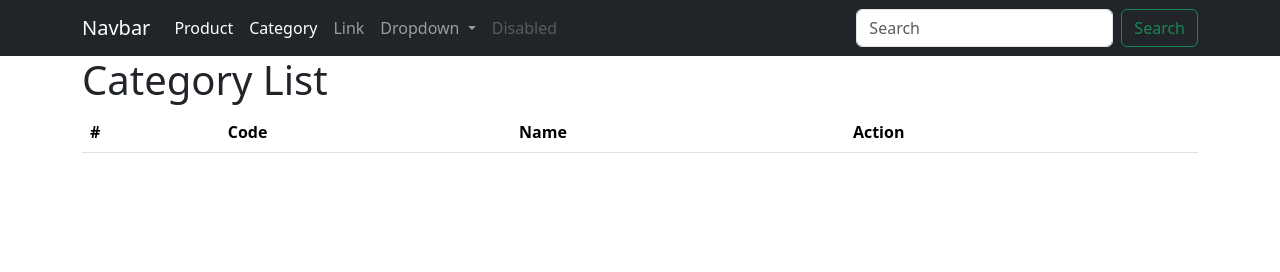
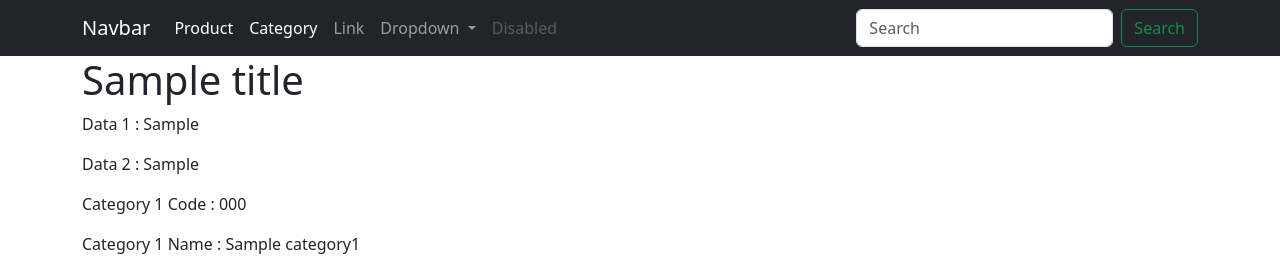
Before and after one commit to aronipurwanto/training-django, a Django app: template 09_pos_crud/templates/category_list.html in a window 1280 px wide. Shown: the top 272 px of the page. Run offline with Django 5.2, Linux system fonts and the light colour scheme; the template is opened without the code that fills it: most values are stand-ins (such as "Sample title", 1, 10 or a date in 2020); lists and menus that the app fills with data are empty.

Commit message:
feat: add category list

```diff
--- a/09_pos_crud/mywebsite/urls.py
+++ b/09_pos_crud/mywebsite/urls.py
@@ -1,21 +1,5 @@
-"""
-URL configuration for mywebsite project.
-
-The `urlpatterns` list routes URLs to views. For more information please see:
-    https://docs.djangoproject.com/en/5.1/topics/http/urls/
-Examples:
-Function views
-    1. Add an import:  from my_app import views
-    2. Add a URL to urlpatterns:  path('', views.home, name='home')
-Class-based views
-    1. Add an import:  from other_app.views import Home
-    2. Add a URL to urlpatterns:  path('', Home.as_view(), name='home')
-Including another URLconf
-    1. Import the include() function: from django.urls import include, path
-    2. Add a URL to urlpatterns:  path('blog/', include('blog.urls'))
-"""
 from django.contrib import admin
-from django.urls import path, re_path
+from django.urls import path, re_path, include
 
 from mywebsite import views
 
@@ -23,4 +7,5 @@ urlpatterns = [
     re_path(r'^$', views.index),
     re_path(r'^home/', views.index),
     path('admin/', admin.site.urls),
+    path('pos/', include('pos.urls')),
 ]
--- a/09_pos_crud/templates/category_list.html
+++ b/09_pos_crud/templates/category_list.html
@@ -3,7 +3,11 @@
 {% block title %} Category List {% endblock %}
 
 {% block content %}
-    <h1>Category List</h1>
+    <h1>{{ title }}</h1>
+    <p>Data 1 : {{ data1 }}</p>
+    <p>Data 2 : {{ data2 }}</p>
+    <p>Category 1 Code : {{ category1.code }}</p>
+    <p>Category 1 Name : {{ category1.name }}</p>
     <table class="table">
         <thead>
             <tr>
```
Also changed, not shown: 09_pos_crud/pos/views.py (+12 -1 lines).
